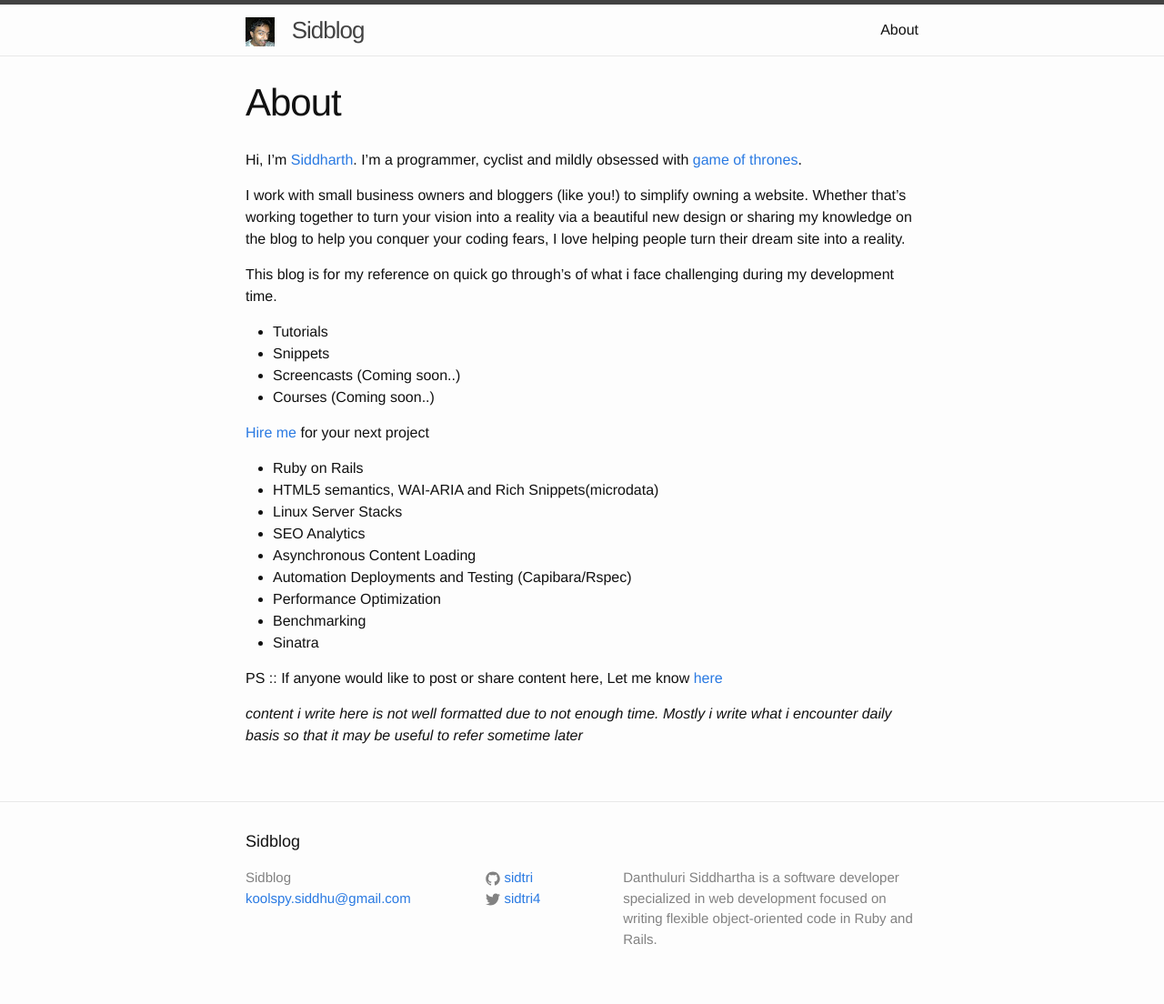
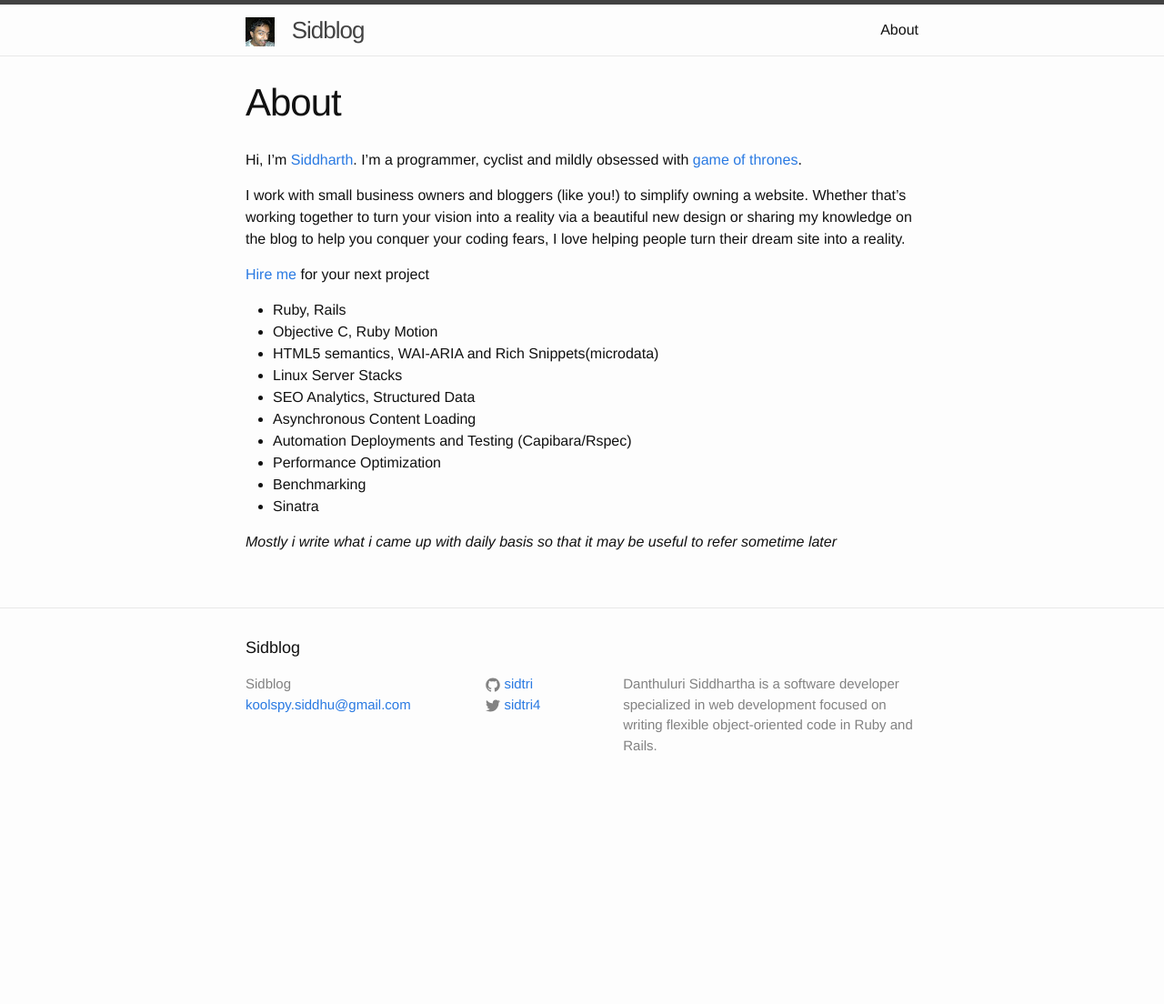
Before and after one commit to sidms/sidtri, a Jekyll site: the page built from about.md, in a window 1280 px wide. Shown: the whole page at 91% size. Built offline with Jekyll 4.4.1, drawn with Linux system fonts in a browser that asks for light colours; after the commit the page ends 900 px from its top, so only the background shows below that.

Commit message:
modified about.md

```diff
--- a/about.md
+++ b/about.md
@@ -8,25 +8,17 @@ Hi, I'm [Siddharth](https://github.com/sidongithub). I'm a programmer, cyclist a
 
 I work with small business owners and bloggers (like you!) to simplify owning a website. Whether that’s working together to turn your vision into a reality via a beautiful new design or sharing my knowledge on the blog to help you conquer your coding fears, I love helping people turn their dream site into a reality.
 
-This blog is for my reference on quick go through's of what i face challenging during my development time.
-
-* Tutorials
-* Snippets
-* Screencasts (Coming soon..)
-* Courses (Coming soon..)
-
 [Hire me](mailto:koolspy.siddhu@gmail.com) for your next project
 
-* Ruby on Rails
+* Ruby, Rails
+* Objective C, Ruby Motion
 * HTML5 semantics, WAI-ARIA and Rich Snippets(microdata)
 * Linux Server Stacks
-* SEO Analytics
+* SEO Analytics, Structured Data
 * Asynchronous Content Loading
 * Automation Deployments and Testing (Capibara/Rspec)
 * Performance Optimization
 * Benchmarking
 * Sinatra
 
-PS :: If anyone would like to post or share content here, Let me know [here](mailto:koolspy.siddhu@gmail.com)
-
-*content i write here is not well formatted due to not enough time. Mostly i write what i encounter daily basis so that it may be useful to refer sometime later*
+*Mostly i write what i came up with daily basis so that it may be useful to refer sometime later*
```
